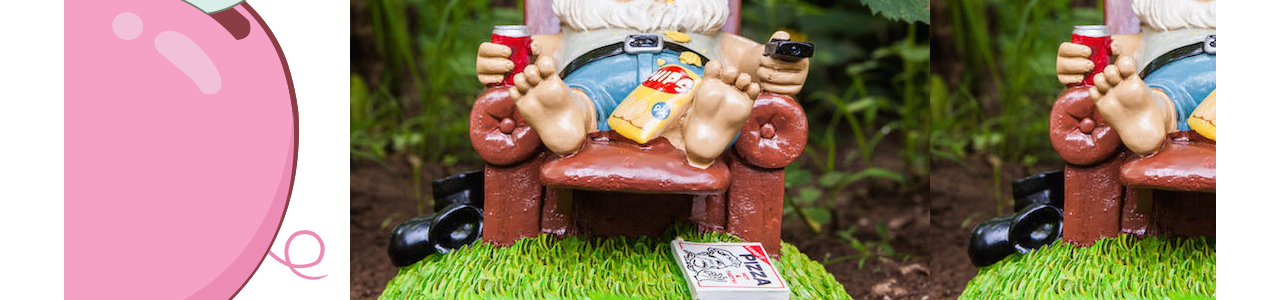
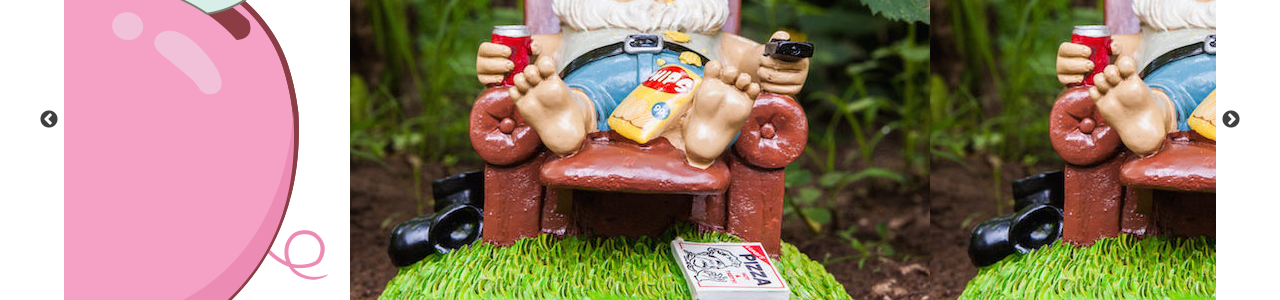
Before and after one commit to AnaisBollansee/thesis, a Jekyll site: the page built from index.md, in a window 1280 px wide. Shown: the part 268-568 px from the top of the page. Built offline with Jekyll 4.4.1, drawn with Linux system fonts in a browser that asks for light colours; nearby versions of some CDN libraries.

Commit message:
Visible slick buttons.

```diff
--- a/css/styles.css
+++ b/css/styles.css
@@ -89,6 +89,10 @@ ul.navigation_bar {
 	height: auto;
 }
 
+.slick-prev::before, .slick-next::before {
+	color: black;
+}
+
 footer ul {
 	display: flex;
 	justify-content: space-around;
```
